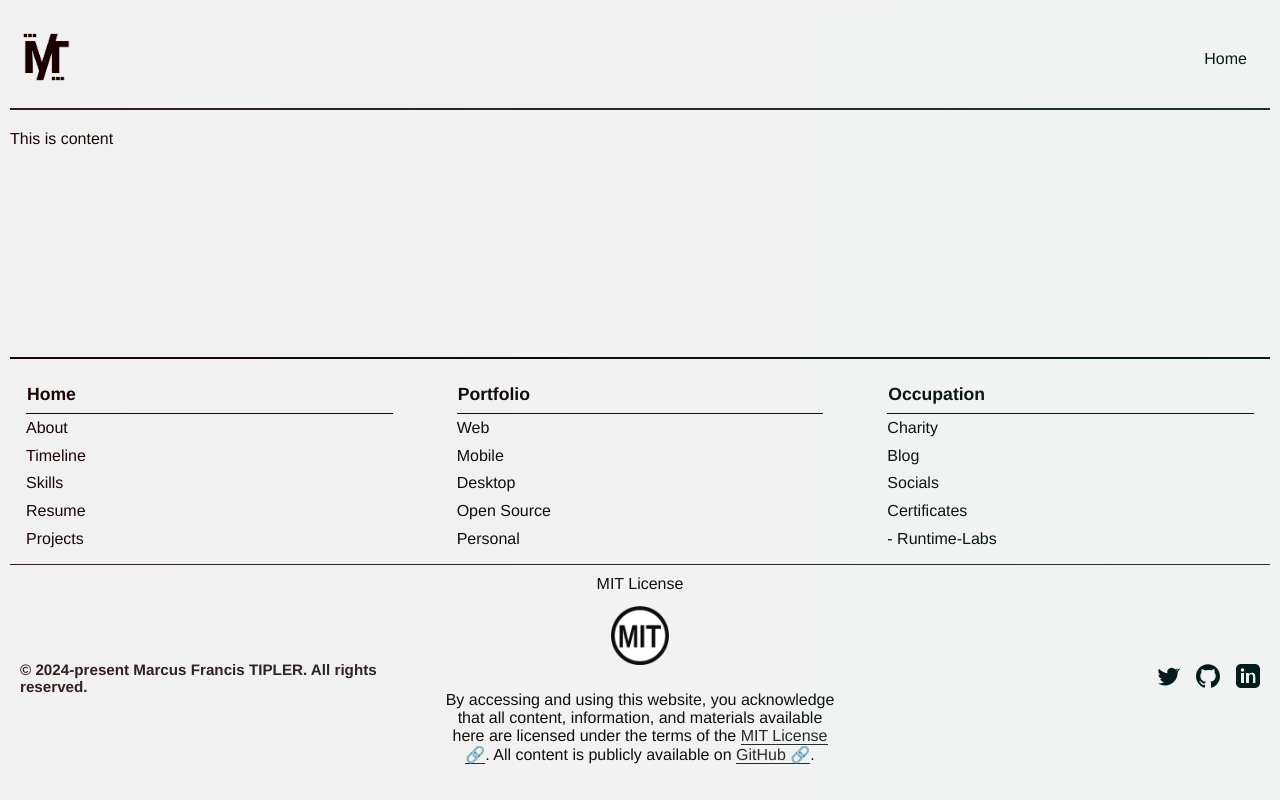
After one commit to Marcus-Tipler/marcus-tipler-blog, a Flask app: page /occupation/blog in a window 1280 px wide. The commit adds this page. Run offline with Flask 3, Linux system fonts and the light colour scheme.

Commit message:
Minor CSS changes, links have been added to all the footer elements, License Links updated, everything tested.

```diff
--- a/app.py
+++ b/app.py
@@ -1,5 +1,5 @@
 # ----------------------------------------------------------
-# Importing all required libraries for this Flask Project.
+# Importing all required libraries for this Project.
 # ----------------------------------------------------------
 from flask import Flask, Blueprint, render_template, request, url_for, redirect, make_response, session, g
 import os
@@ -12,11 +12,82 @@ app = Flask(__name__)
 
 
 # ----------------------------------------------------------
-# Root initializations for the Flask Project.
+# Root initializations for the Project.
 # ----------------------------------------------------------
+# -- TEMPLATE PAGES --
 @app.route('/')
 def indexPage():
     return render_template('index.html')
+
+@app.route('/about')
+def aboutPage():
+    return render_template('about.html')
+
+@app.route('/projects')
+def projectsPage():
+    return render_template('projects.html')
+
+@app.route('/resume')
+def resumePage():
+    return render_template('resume.html')
+
+@app.route('/skills')
+def skillsPage():
+    return render_template('skills.html')
+
+@app.route('/timeline')
+def timelinePage():
+    return render_template('timeline.html')
+
+# -- OCCUPATION PAGES --
+@app.route('/occupation')
+def occupationPage():
+    return render_template('occupation/index.html')
+
+@app.route('/occupation/blog')
+def blogPage():
+    return render_template('occupation/blog.html')
+
+@app.route('/occupation/articles')
+def articlesPage():
+    return render_template('occupation/articles.html')
+
+@app.route('/occupation/certificates')
+def certificatesPage():
+    return render_template('occupation/certificates.html')
+
+@app.route('/occupation/charity')
+def charityPage():
+    return render_template('occupation/charity.html')
+
+@app.route('/occupation/socials')
+def socialsPage():
+    return render_template('occupation/socials.html')
+
+# -- PORTFOLIO PAGES --
+@app.route('/portfolio')
+def portfolioPage():
+    return render_template('portfolio/index.html')
+
+@app.route('/portfolio/desktop')
+def desktopPage():
+    return render_template('portfolio/desktop.html')
+
+@app.route('/portfolio/mobile')
+def mobilePage():
+    return render_template('portfolio/mobile.html')
+
+@app.route('/portfolio/open-source')
+def openSourcePage():
+    return render_template('portfolio/open-source.html')
+
+@app.route('/portfolio/personal')
+def personalPage():
+    return render_template('portfolio/personal.html')
+
+@app.route('/portfolio/web')
+def webPage():
+    return render_template('portfolio/web.html')
 
 
 # ----------------------------------------------------------
--- a/static/styles/base.css
+++ b/static/styles/base.css
@@ -48,7 +48,7 @@ body {
                 display: flex;
                 justify-content: space-between;
                 align-items: center;
-                border-bottom: 1px solid var(--mft-black-off);
+                border-bottom: 2px solid var(--mft-black-off);
             }
 
                 .mft-header-right a {
@@ -106,6 +106,18 @@ body {
                     .mft-footer-table {
                         flex: 1 1 0;
                         padding: 0 1rem;
+                    }
+
+                    .mft-footer-table a {
+                        text-decoration: none;
+                        color: var(--mft-black-proper);
+                        border-bottom: 1px solid var(--mft-white-off);
+                    }
+
+                    .mft-footer-table a:hover {
+                        text-decoration: none;
+                        color: var(--mft-black-proper);
+                        border-bottom: 1px solid var(--mft-brand-off);
                     }
 
                     .mft-footer-table table {
@@ -173,9 +185,15 @@ body {
                             filter: invert(100%);
                         }
                         .mft-license a {
-                            border-bottom: 1px solid black;
+                            border-bottom: 1px solid var(--mft-black-off);
                             text-decoration: none;
                             color: var(--mft-black-off);
+                        }
+
+                        .mft-license a:hover {
+                            border-bottom: 1px solid var(--mft-brand-proper);
+                            text-decoration: none;
+                            color: var(--mft-brand-proper);
                         }
 
                     /* END OF MFT-FOOTER-MIDDLE */
--- a/templates/base.html
+++ b/templates/base.html
@@ -32,32 +32,32 @@
             <div class="mft-footer-top">
                 <div class="mft-footer-table">
                     <table>
-                        <tr><th>Home</th></tr>
-                        <tr><td>About</td></tr>
-                        <tr><td>Timeline</td></tr>
-                        <tr><td>Skills</td></tr>
-                        <tr><td>Resume</td></tr>
-                        <tr><td>Projects</td></tr>
+                        <tr><th><a href="{{ url_for('indexPage') }}">Home</a></th></tr>
+                        <tr><td><a href="{{ url_for('aboutPage') }}">About</a></td></tr>
+                        <tr><td><a href="{{ url_for('timelinePage') }}">Timeline</a></td></tr>
+                        <tr><td><a href="{{ url_for('skillsPage') }}">Skills</a></td></tr>
+                        <tr><td><a href="{{ url_for('resumePage') }}">Resume</a></td></tr>
+                        <tr><td><a href="{{ url_for('projectsPage') }}">Projects</a></td></tr>
                     </table>
                 </div>
                 <div class="mft-footer-table">
                     <table>
-                        <tr><th>Portfolio</th></tr>
-                        <tr><td>Web</td></tr>
-                        <tr><td>Mobile</td></tr>
-                        <tr><td>Desktop</td></tr>
-                        <tr><td>Open Source</td></tr>
-                        <tr><td>Personal</td></tr>
+                        <tr><th><a href="{{ url_for('portfolioPage') }}">Portfolio</a></th></tr>
+                        <tr><td><a href="{{ url_for('webPage') }}">Web</a></td></tr>
+                        <tr><td><a href="{{ url_for('mobilePage') }}">Mobile</a></td></tr>
+                        <tr><td><a href="{{ url_for('desktopPage') }}">Desktop</a></td></tr>
+                        <tr><td><a href="{{ url_for('openSourcePage') }}">Open Source</a></td></tr>
+                        <tr><td><a href="{{ url_for('personalPage') }}">Personal</a></td></tr>
                     </table>
                 </div>
                 <div class="mft-footer-table">
                     <table>
-                        <tr><th>Occupation</th></tr>
-                        <tr><td>Charity</td></tr>
-                        <tr><td>Blog</td></tr>
-                        <tr><td>Socials</td></tr>
-                        <tr><td>Certificates</td></tr>
-                        <tr><td>Runtime-Labs</td></tr>
+                        <tr><th><a href="{{ url_for('occupationPage') }}">Occupation</a></th></tr>
+                        <tr><td><a href="{{ url_for('charityPage') }}">Charity</a></td></tr>
+                        <tr><td><a href="{{ url_for('blogPage') }}">Blog</a></td></tr>
+                        <tr><td><a href="{{ url_for('socialsPage') }}">Socials</a></td></tr>
+                        <tr><td><a href="{{ url_for('certificatesPage') }}">Certificates</a></td></tr>
+                        <tr><td><a href="https://runtime-labs.org">- Runtime-Labs</a></td></tr>
                     </table>
                 </div>
             </div>
@@ -69,7 +69,7 @@
                     <div class="mft-license">
                         <span>MIT License</span>
                         <img src="{{ url_for('static', filename='images/license.png') }}" alt="MIT License" class="mft-license-img"/>
-                        <p>By accessing and using this website, you acknowledge that all content, information, and materials available here are licensed under the terms of the <a href="https://github.com/Marcus-Tipler/marcus-tipler-blog/blob/main/LICENSE">MIT License<svg xmlns="http://www.w3.org/2000/svg" height="24px" viewBox="0 -960 960 960" width="24px" fill="#e3e3e3"><path d="M200-120q-33 0-56.5-23.5T120-200v-560q0-33 23.5-56.5T200-840h280v80H200v560h560v-280h80v280q0 33-23.5 56.5T760-120H200Zm188-212-56-56 372-372H560v-80h280v280h-80v-144L388-332Z"/></svg></a>. All content is publicly available on <a href="https://github.com/Marcus-Tipler/marcus-tipler-blog">GitHub<svg xmlns="http://www.w3.org/2000/svg" height="24px" viewBox="0 -960 960 960" width="24px" fill="#e3e3e3"><path d="M200-120q-33 0-56.5-23.5T120-200v-560q0-33 23.5-56.5T200-840h280v80H200v560h560v-280h80v280q0 33-23.5 56.5T760-120H200Zm188-212-56-56 372-372H560v-80h280v280h-80v-144L388-332Z"/></svg></a>.</p>
+                        <p>By accessing and using this website, you acknowledge that all content, information, and materials available here are licensed under the terms of the <a href="https://github.com/Marcus-Tipler/marcus-tipler-blog/blob/main/LICENSE">MIT License 🔗</a>. All content is publicly available on <a href="https://github.com/Marcus-Tipler/marcus-tipler-blog">GitHub 🔗</a>.</p>
                     </div>
                 </div>
                 <div class="mft-footer-right">
--- /dev/null
+++ b/templates/occupation/blog.html
@@ -0,0 +1,15 @@
+{% extends "base.html" %}
+
+
+{% block styles %}
+    <link rel="stylesheet" href="{{ url_for('static', filename='styles/index.css') }}">
+{% endblock %}
+
+
+{% block content %}
+    This is content
+{% endblock %}
+
+
+{% block scripts %}
+{% endblock %}
```
